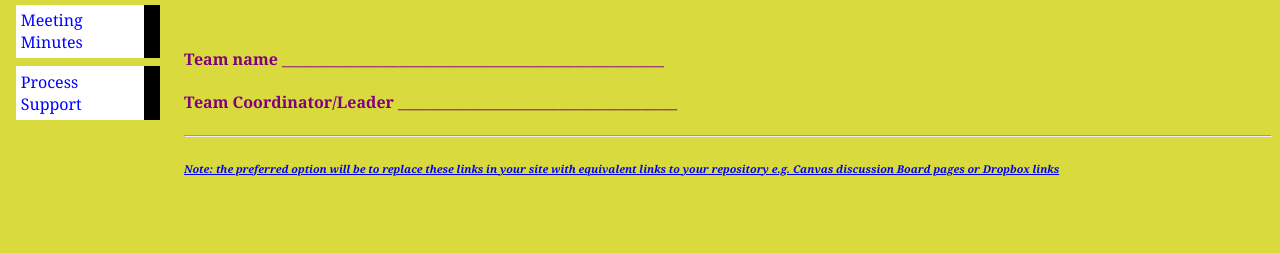
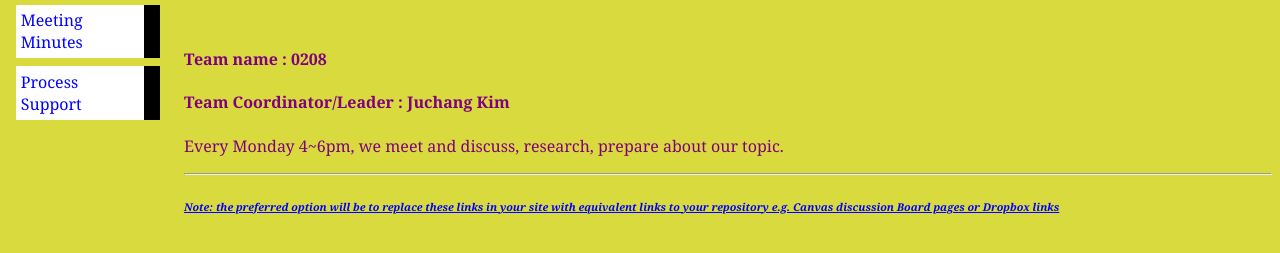
Before and after one commit to JuchangKim/JuchangKim.github.io, a plain HTML site: page CTiS-2023_1/CTiS-2023_1/misc/meetings.html in a window 1280 px wide. Shown: the part 75-328 px from the top of the page. Drawn offline with Linux system fonts and the light colour scheme.

Commit message:
meetings.html

```diff
--- a/CTiS-2023_1/CTiS-2023_1/misc/meetings.html
+++ b/CTiS-2023_1/CTiS-2023_1/misc/meetings.html
@@ -19,9 +19,10 @@
 <h1>Meeting Minutes</h1><br>
 
 
-<h4><p>Team name ____________________________________________________</p></h4>
+<h4><p>Team name : 0208</p></h4>
 
-<h4><p>Team Coordinator/Leader ______________________________________</p></h4>
+<h4><p>Team Coordinator/Leader : Juchang Kim</p></h4>
+	<p>Every Monday 4~6pm, we meet and discuss, research, prepare about our topic. </p>
 
 
   <a href="https://canvas.aut.ac.nz/courses/1048/discussion_topics/3449" Meeting Minutes Repository Alternative Link</a>
```
